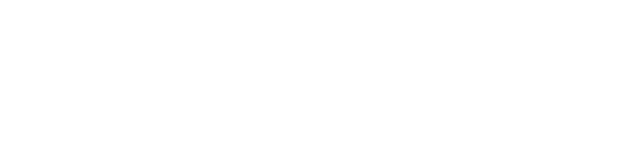
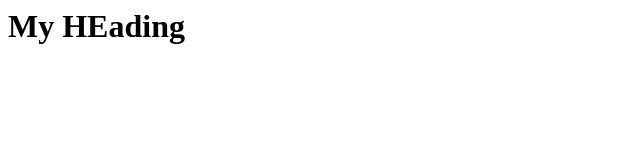
Before and after one commit to mm1236/repo001, a plain HTML site: page index.html in a window 1280 px wide. Shown: the whole page, without its empty margins (0-640 px from the left). Drawn offline with Linux system fonts and the light colour scheme.

Commit message:
added heading

```diff
--- a/index.html
+++ b/index.html
@@ -4,5 +4,6 @@
 	</head>
 
 	<body>
+		<h1>My HEading</h1>
 	</body>
 </html>
```
